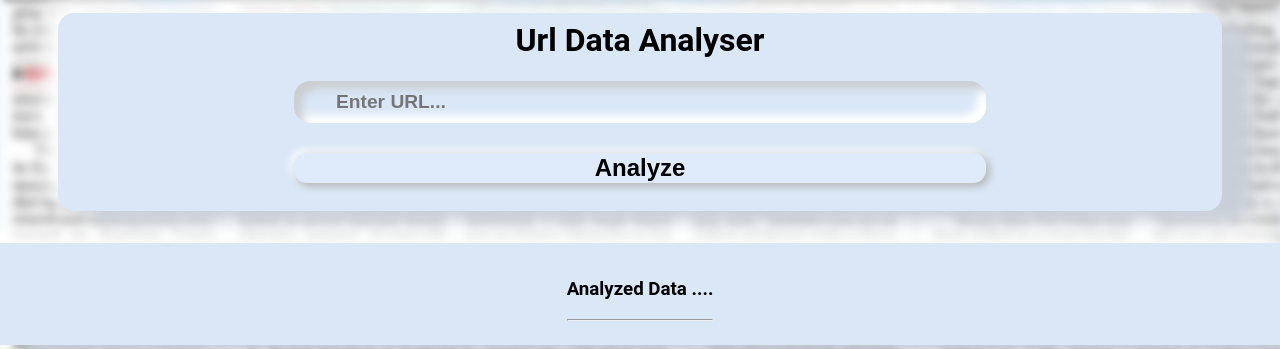
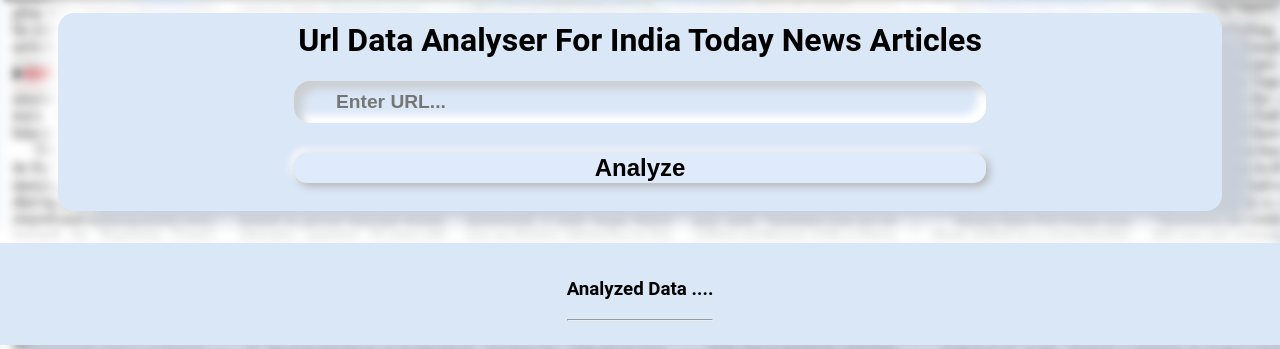
Before and after one commit to sanjayasd45/python, a Flask app: page /data in a window 1280 px wide. Shown: the part 72-421 px from the top of the page. Run offline with Flask 3, Linux system fonts and the light colour scheme; some libraries are stand-ins or nearby versions.

Commit message:
Update index.html

```diff
--- a/templates/index.html
+++ b/templates/index.html
@@ -12,7 +12,7 @@
                 <div class="flex-center">
                     <div class="news_extractor_content">
                         <form action="/data" method="POST" onsubmit="return validateUrl()">
-                            <h1>Url Data Analyser
+                            <h1>Url Data Analyser For India Today News Articles
                                 {% if session['user_info'] %}
                                 <span class="advanced">(Advanced User)</span>
                                 {% endif %}
```
